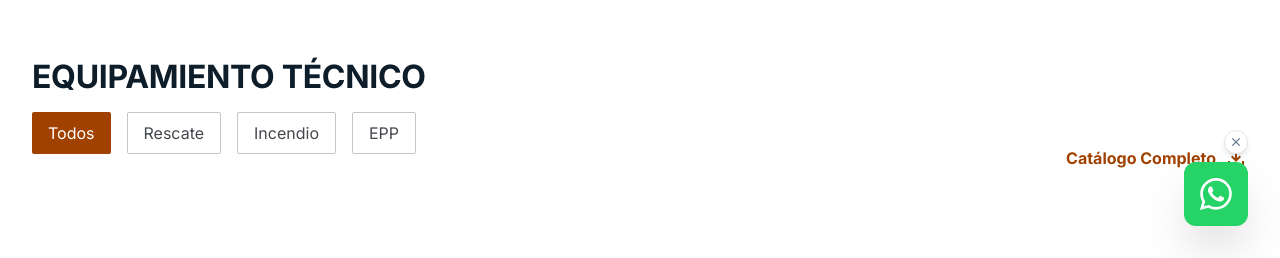
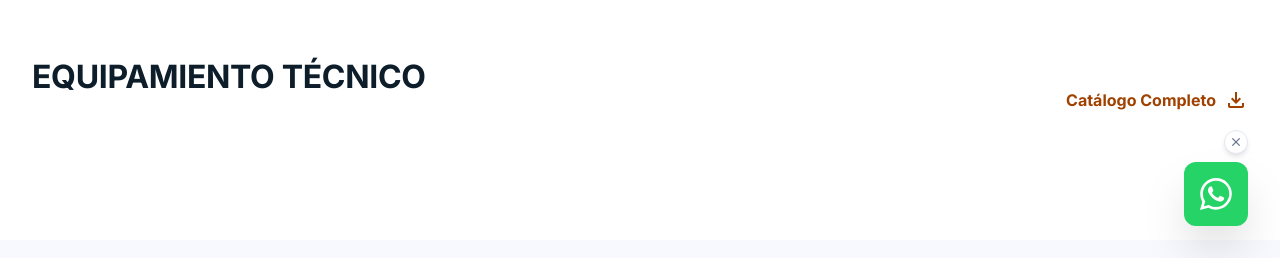
Before and after one commit to matyt97/Vishua2, a website: page productos.html in a window 1280 px wide. Shown: the part 542-800 px from the top of the page. Drawn offline with nearby package versions, Linux system fonts and the light colour scheme.

Commit message:
Eliminar filtros (Todos, Rescate, Incendio, EPP, ERL) del catalogo de productos

```diff
--- a/productos.html
+++ b/productos.html
@@ -190,12 +190,7 @@
 <div class="flex flex-col md:flex-row justify-between items-start md:items-end mb-lg gap-md">
 <div>
 <h2 class="text-3xl md:text-headline-lg font-headline-lg uppercase mb-4">Equipamiento Técnico</h2>
-<div class="flex flex-wrap gap-2 sm:gap-4 mb-4">
-<button class="font-label-md px-4 py-2 bg-secondary text-white rounded">Todos</button>
-<button class="font-label-md px-4 py-2 text-on-surface-variant border border-outline-variant hover:border-secondary rounded transition-colors">Rescate</button>
-<button class="font-label-md px-4 py-2 text-on-surface-variant border border-outline-variant hover:border-secondary rounded transition-colors">Incendio</button>
-<button class="font-label-md px-4 py-2 text-on-surface-variant border border-outline-variant hover:border-secondary rounded transition-colors">EPP</button>
-</div>
+
 </div>
 <a href="Catalogo-2022-VISHUA-SPA.pdf" target="_blank" class="text-secondary font-bold flex items-center gap-2">Catálogo Completo <span class="material-symbols-outlined">download</span></a>
 </div>
```
